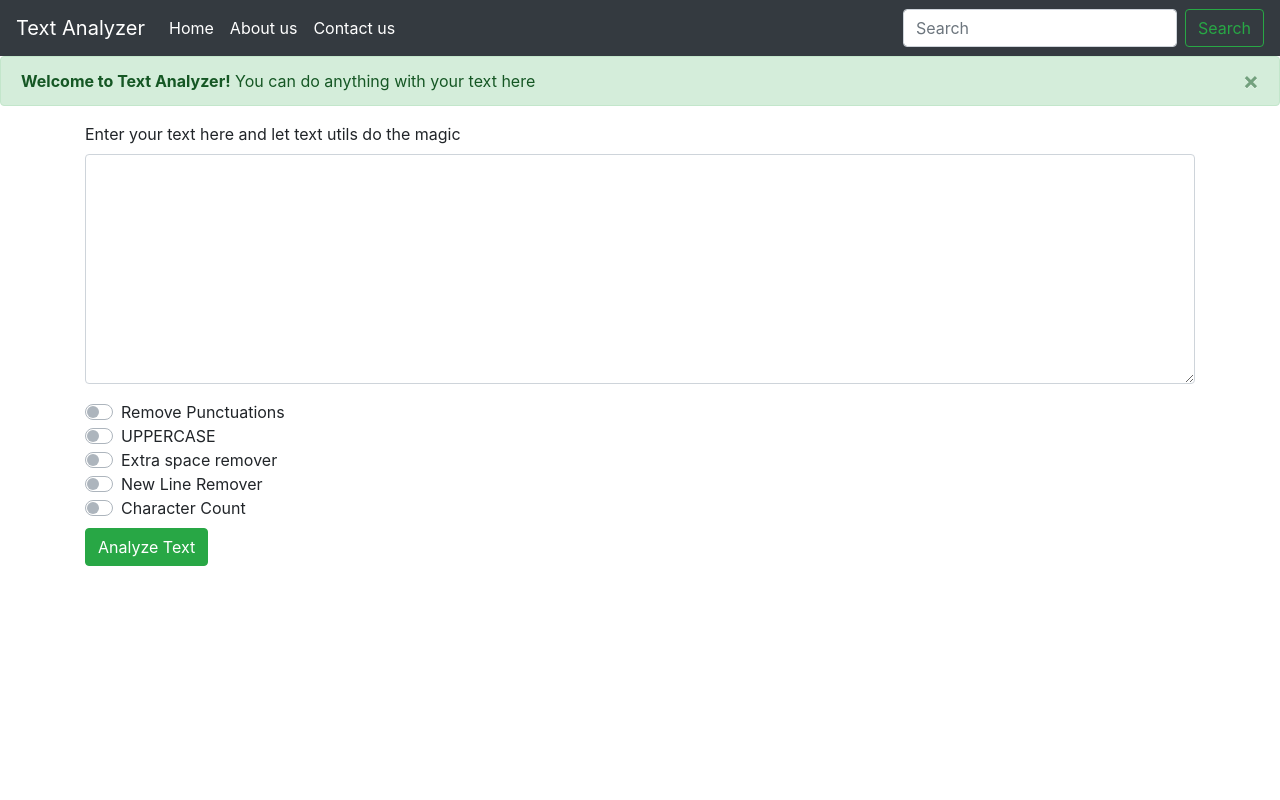
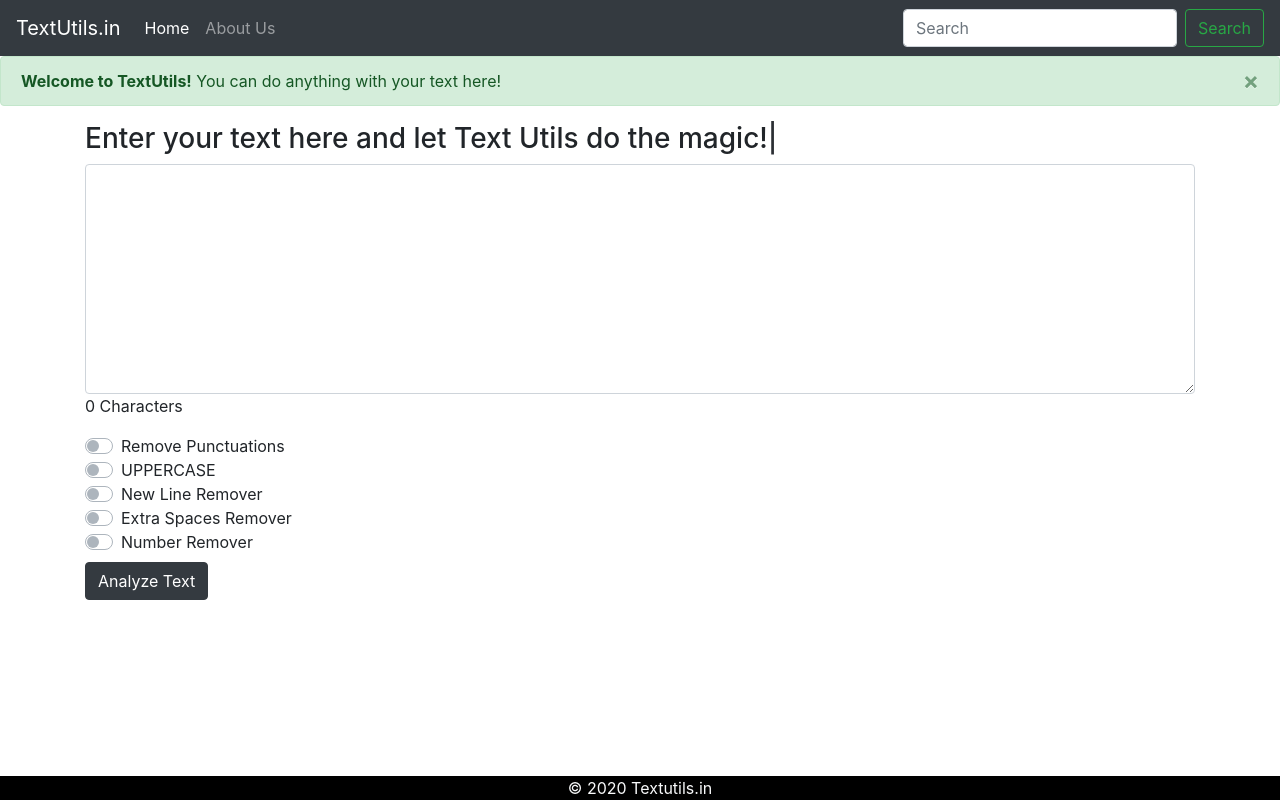
Before and after one commit to jaishivnani/Text-Analyzer, a Django app: page / in a window 1280 px wide. Run offline with Django 3.2, Linux system fonts and the light colour scheme; some libraries are stand-ins or nearby versions.

Commit message:
Update index.html

```diff
--- a/templates/index.html
+++ b/templates/index.html
@@ -6,51 +6,80 @@
     <meta name="viewport" content="width=device-width, initial-scale=1, shrink-to-fit=no">
 
     <!-- Bootstrap CSS -->
-    <link rel="stylesheet" href="https://stackpath.bootstrapcdn.com/bootstrap/4.5.0/css/bootstrap.min.css" integrity="sha384-9aIt2nRpC12Uk9gS9baDl411NQApFmC26EwAOH8WgZl5MYYxFfc+NcPb1dKGj7Sk" crossorigin="anonymous">
+    <link rel="stylesheet" href="https://stackpath.bootstrapcdn.com/bootstrap/4.2.1/css/bootstrap.min.css" integrity="sha384-GJzZqFGwb1QTTN6wy59ffF1BuGJpLSa9DkKMp0DgiMDm4iYMj70gZWKYbI706tWS" crossorigin="anonymous">
+    <!--Typed.js-->
+    <script type="text/javascript" src="https://cdn.jsdelivr.net/npm/typed.js"></script>
 
-    <title>Text Analyzer</title>
+    <title>Text Utils</title>
+
+    <style>
+		.footer {
+   		position: fixed;
+   		left: 0;
+   		bottom: 0;
+   		width: 100%;
+   		background-color: black;
+   		color: white;
+   		text-align: center;
+   		display: block;
+		}
+	</style>
   </head>
   <body>
 <nav class="navbar navbar-expand-lg navbar-dark bg-dark">
-         <a class="navbar-brand" href="#">Text Analyzer</a>
-      <button class="navbar-toggler" type="button" data-toggle="collapse" data-target="#navbarSupportedContent" aria-controls="navbarSupportedContent" aria-expanded="false" aria-label="Toggle navigation">
+  <a class="navbar-brand" href="#">TextUtils.in</a>
+  <button class="navbar-toggler" type="button" data-toggle="collapse" data-target="#navbarNavDropdown" aria-controls="navbarNavDropdown" aria-expanded="false" aria-label="Toggle navigation">
     <span class="navbar-toggler-icon"></span>
   </button>
-
-      <div class="collapse navbar-collapse" id="navbarSupportedContent">
-        <ul class="navbar-nav mr-auto">
+  <div class="collapse navbar-collapse" id="navbarNavDropdown">
+    <ul class="navbar-nav">
       <li class="nav-item active">
-            <a class="nav-link" href="#">Home <span class="sr-only">(current)</span></a>
+        <a class="nav-link" href="/">Home <span class="sr-only">(current)</span></a>
       </li>
-          <li class="nav-item active">
-            <a class="nav-link" href="#">About us</a>
-          </li>
-          <li class="nav-item active">
-            <a class="nav-link" href="#">Contact us</a>
+      <li class="nav-item">
+        <a class="nav-link" href="/about/">About Us</a>
       </li>
     </ul>
-
-        <form class="form-inline my-2 my-lg-0">
+  </div>
+  <form class="form-inline">
     <input class="form-control mr-sm-2" type="search" placeholder="Search" aria-label="Search">
     <button class="btn btn-outline-success my-2 my-sm-0" type="submit">Search</button>
   </form>
-      </div>
 </nav>
 
+
 <div class="alert alert-success alert-dismissible fade show" role="alert">
-       <strong>Welcome to Text Analyzer!</strong> You can do anything with your text here
+  <strong>Welcome to TextUtils!</strong> You can do anything with your text here!
   <button type="button" class="close" data-dismiss="alert" aria-label="Close">
     <span aria-hidden="true">&times;</span>
   </button>
 </div>
 
-  <div class = "container">
 
-     <form action="/analyze" method="post"> {% csrf_token %}
+<div class="container">
+
+  <form action='/analyze' onsubmit="return validate()" method='post'> {% csrf_token %}
+
+
 
   <div class="form-group">
-        <label for="exampleFormControlTextarea1">Enter your text here and let text utils do the magic</label>
-        <textarea class="form-control" name ='text' id="exampleFormControlTextarea1" rows="9"></textarea>
+    <h3><span id="typed"></span></h3>
+
+    <textarea class="form-control" name='text' id="exampleFormControlTextarea1" rows="9"></textarea>
+
+	<!-- Word Counter -->
+	<p>
+	<span id="wordCount">0</span> Characters
+	<script type="text/javascript">
+		var exampleFormControlTextarea1 = document.getElementById("exampleFormControlTextarea1");
+		var wordCount = document.getElementById("wordCount");
+
+		exampleFormControlTextarea1.addEventListener("keyup",function(){
+		var characters = exampleFormControlTextarea1.value.split('');
+  		wordCount.innerText = characters.length;
+		});
+	</script>
+	</p>
   </div>
 
 <div class="custom-control custom-switch">
@@ -64,28 +93,62 @@
 </div>
 
   <div class="custom-control custom-switch">
-  <input type="checkbox" name="extraspaceremover" class="custom-control-input" id="customSwitch3">
-  <label class="custom-control-label" for="customSwitch3">Extra space remover</label>
+  <input type="checkbox"  name="newlineremover" class="custom-control-input" id="customSwitch3">
+  <label class="custom-control-label" for="customSwitch3">New Line Remover</label>
 </div>
 
   <div class="custom-control custom-switch">
-  <input type="checkbox" name="newlineremover" class="custom-control-input" id="customSwitch4">
-  <label class="custom-control-label" for="customSwitch4">New Line Remover</label>
+  <input type="checkbox"  name="extraspaceremover" class="custom-control-input" id="customSwitch4">
+  <label class="custom-control-label" for="customSwitch4">Extra Spaces Remover</label>
 </div>
 
 <div class="custom-control custom-switch">
-  <input type="checkbox" name="countchar" class="custom-control-input" id="customSwitch5">
-  <label class="custom-control-label" for="customSwitch5">Character Count</label>
+    <input type="checkbox"  name="numberremover" class="custom-control-input" id="customSwitch5">
+    <label class="custom-control-label" for="customSwitch5">Number Remover</label>
   </div>
 
-  <button type="submit" class="btn btn-success mt-2">Analyze Text</button>
+<button type="submit" class="btn btn-dark mt-2">Analyze Text</button>
     </form>
 </div>
+ <!-- Typed.js DONT TOUCH THIS! -->
+ <div id="typed-strings">
+  </div>
+
+  <script>
+     var typed = new Typed('#typed',{
+                    strings:["You can do anything with your text here!","Enter your text here and let Text Utils do the magic!"],
+                    backSpeed: 15,
+                    smartBackspace: true,
+                    backDelay: 1200,
+                    startDelay: 1000,
+                    typeSpeed: 25,
+                    loop: false,
+
+                  });
+    </script>
+  <!-- Footer-->
+<footer class="footer">
+  <div class="container">
+    <span class="text-light">&#169 2020 Textutils.in </span>
+  </div>
+</footer>
 
     <!-- Optional JavaScript -->
     <!-- jQuery first, then Popper.js, then Bootstrap JS -->
-    <script src="https://code.jquery.com/jquery-3.5.1.slim.min.js" integrity="sha384-DfXdz2htPH0lsSSs5nCTpuj/zy4C+OGpamoFVy38MVBnE+IbbVYUew+OrCXaRkfj" crossorigin="anonymous"></script>
-    <script src="https://cdn.jsdelivr.net/npm/popper.js@1.16.0/dist/umd/popper.min.js" integrity="sha384-Q6E9RHvbIyZFJoft+2mJbHaEWldlvI9IOYy5n3zV9zzTtmI3UksdQRVvoxMfooAo" crossorigin="anonymous"></script>
-    <script src="https://stackpath.bootstrapcdn.com/bootstrap/4.5.0/js/bootstrap.min.js" integrity="sha384-OgVRvuATP1z7JjHLkuOU7Xw704+h835Lr+6QL9UvYjZE3Ipu6Tp75j7Bh/kR0JKI" crossorigin="anonymous"></script>
+    <script src="https://code.jquery.com/jquery-3.3.1.slim.min.js" integrity="sha384-q8i/X+965DzO0rT7abK41JStQIAqVgRVzpbzo5smXKp4YfRvH+8abtTE1Pi6jizo" crossorigin="anonymous"></script>
+    <script src="https://cdnjs.cloudflare.com/ajax/libs/popper.js/1.14.6/umd/popper.min.js" integrity="sha384-wHAiFfRlMFy6i5SRaxvfOCifBUQy1xHdJ/yoi7FRNXMRBu5WHdZYu1hA6ZOblgut" crossorigin="anonymous"></script>
+    <script src="https://stackpath.bootstrapcdn.com/bootstrap/4.2.1/js/bootstrap.min.js" integrity="sha384-B0UglyR+jN6CkvvICOB2joaf5I4l3gm9GU6Hc1og6Ls7i6U/mkkaduKaBhlAXv9k" crossorigin="anonymous"></script>
+    <script>
+      function validate(){
+      var textarea = document.getElementById('exampleFormControlTextarea1').value;
+      var span = document.getElementById('messageofvalidate');
+
+        if (textarea == '') {
+          span.innerHTML = 'Please Write Your Message';
+          return false;
+        }
+
+      }
+    </script>
   </body>
 </html>
```
Lines whose indentation alone changed are shown as unchanged.
